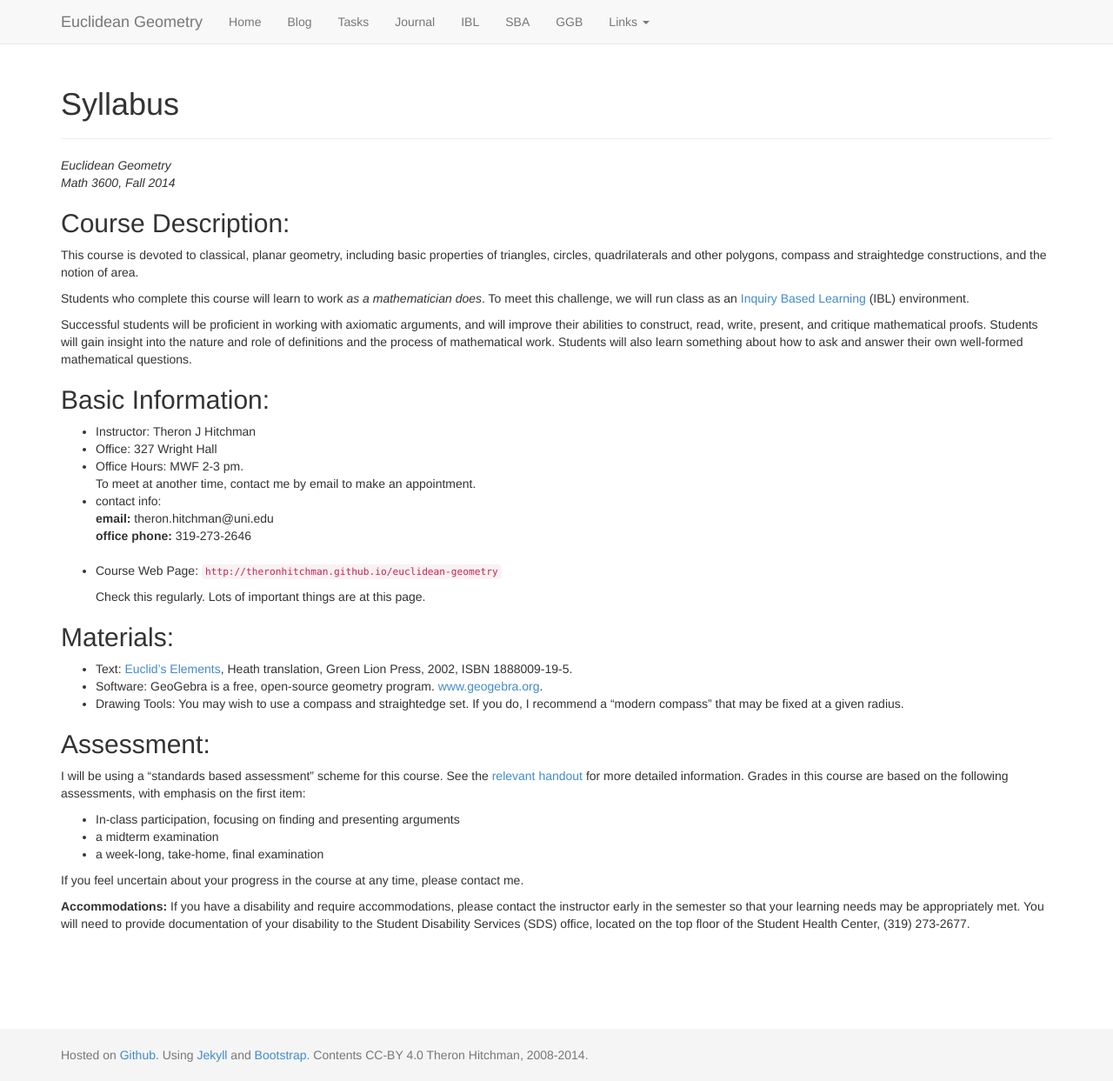
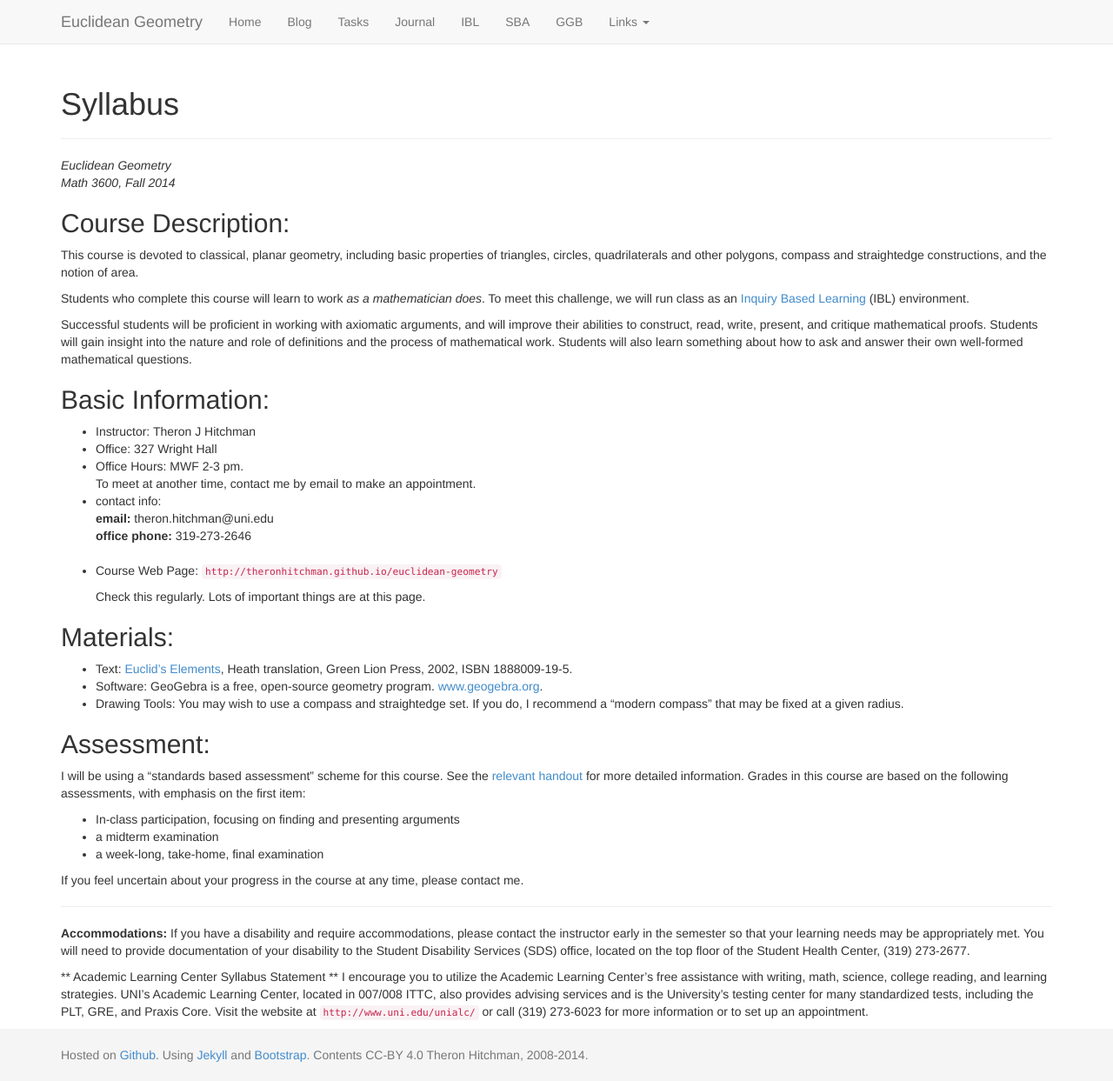
Before and after one commit to theronhitchman/euclidean-geometry, a Jekyll site: the page built from syllabus/index.md, in a window 1280 px wide and 1243 px high. Shown: the whole window at 87% size. Built offline with Jekyll 4.4.1, drawn with Linux system fonts in a browser that asks for light colours; nearby versions of some CDN libraries.

Commit message:
added ALC statement to syllabus

```diff
--- a/syllabus/index.md
+++ b/syllabus/index.md
@@ -61,6 +61,8 @@ on the following assessments, with emphasis on the first item:
 
 If you feel uncertain about your progress in the course at any time, please contact me.
 
+---
+
 **Accommodations:**
   If you have a disability and require accommodations, please contact the
   instructor early in the semester so that your learning needs may be
@@ -68,6 +70,14 @@ If you feel uncertain about your progress in the course at any time, please cont
   disability to the Student Disability Services (SDS) office, located on the
   top floor of the Student Health Center, (319) 273-2677.
 
+** Academic Learning Center Syllabus Statement **
+  I encourage you to utilize the Academic Learning Center’s free assistance with
+  writing, math, science, college reading, and learning strategies. UNI’s Academic
+  Learning Center, located in 007/008 ITTC, also provides advising services and
+  is the University's testing center for many standardized tests, including the
+  PLT, GRE, and Praxis Core. Visit the website at `http://www.uni.edu/unialc/` or
+  call (319) 273-6023 for more information or to set up an appointment.
+
 [GreenLionPress]: http://www.greenlion.com/euclid.html
 [sba]: {{site.baseurl}}/standards-based-assessment
 [ggb]: www.geogebra.org
```
